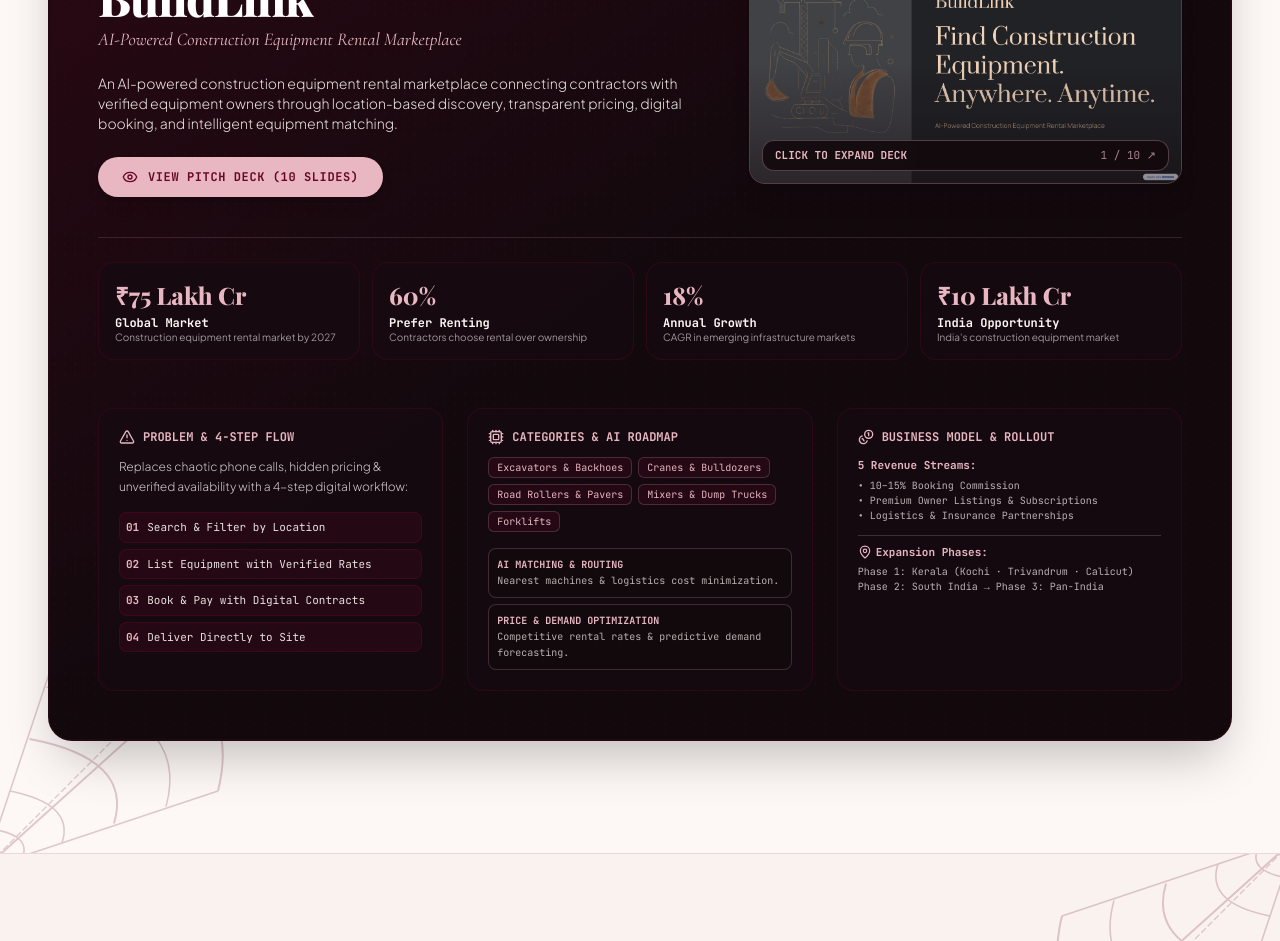
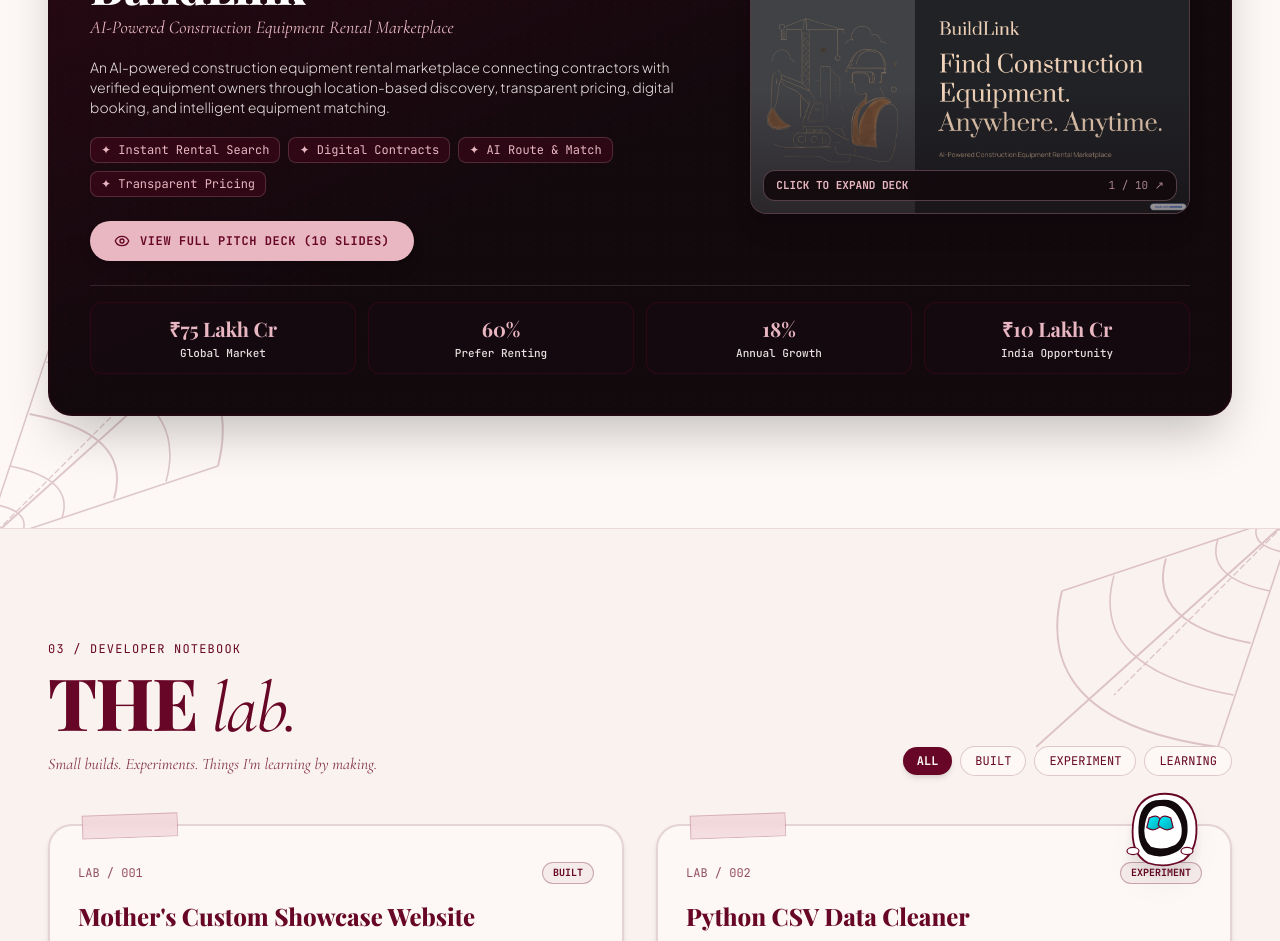
Before and after one commit to amrithaanup7-tech/portfolio, a React (Vite) app: page / in a window 1280 px wide. Shown: the part 2120-3061 px from the top of the page. Built offline with nearby package versions, Linux system fonts and the light colour scheme; a web font is replaced by a local one.

Commit message:
feat(work): streamline BuildLink case study card to concise high-impact format

```diff
--- a/src/components/FeaturedWork.tsx
+++ b/src/components/FeaturedWork.tsx
@@ -2,10 +2,6 @@
 import { motion, AnimatePresence } from 'framer-motion';
 import {
   Sparkles,
-  AlertTriangle,
-  Cpu,
-  Coins,
-  MapPin,
   ChevronRight,
   ChevronLeft,
   Eye,
@@ -75,33 +71,33 @@
           </p>
         </motion.div>
 
-        {/* Unified BuildLink Showcase Card (Single Page Format) */}
+        {/* Unified Concise BuildLink Showcase Card */}
         <motion.div
           initial={{ opacity: 0, y: 30 }}
           whileInView={{ opacity: 1, y: 0 }}
           viewport={{ once: true }}
           transition={{ duration: 0.7 }}
-          className="relative rounded-3xl overflow-hidden border-2 border-cherry/20 dark:border-blush/20 bg-nearblack text-cream shadow-2xl p-6 sm:p-10 md:p-12 flex flex-col gap-10"
+          className="relative rounded-3xl overflow-hidden border-2 border-cherry/20 dark:border-blush/20 bg-nearblack text-cream shadow-2xl p-6 sm:p-8 md:p-10 flex flex-col gap-6"
         >
           {/* Ambient Glow */}
           <div className="absolute inset-0 bg-gradient-to-br from-cherry/30 via-nearblack to-nearblack opacity-90 pointer-events-none" />
           <div className="absolute inset-0 halftone-overlay pointer-events-none opacity-20" />
 
-          {/* Top Row: Hero Overview & Slide Image */}
+          {/* Main Grid: Overview & Pitch Deck Preview */}
           <div className="relative z-10 grid grid-cols-1 lg:grid-cols-12 gap-8 items-center">
             {/* Left Content */}
-            <div className="lg:col-span-7 flex flex-col gap-5">
+            <div className="lg:col-span-7 flex flex-col gap-4">
               <div className="flex flex-wrap items-center gap-2">
                 <span className="px-3 py-1 rounded-full text-xs font-mono font-bold bg-blush text-cherry">
                   PRODUCT CASE STUDY
                 </span>
                 <span className="px-3 py-1 rounded-full text-xs font-mono border border-blush/30 text-blush">
-                  CONSTRUCTION-TECH
+                  CONSTRUCTION-TECH & AI
                 </span>
               </div>
 
               <div>
-                <h3 className="text-3xl sm:text-5xl font-display font-extrabold text-white tracking-tight">
+                <h3 className="text-3xl sm:text-4xl md:text-5xl font-display font-extrabold text-white tracking-tight">
                   {project.name}
                 </h3>
                 <p className="text-base sm:text-lg font-serif italic text-blush mt-1">
@@ -113,14 +109,26 @@
                 {project.conciseOverview}
               </p>
 
-              {/* View Full Pitch Deck Button */}
-              <div className="flex flex-wrap items-center gap-3 pt-1">
+              {/* Key Features Chips */}
+              <div className="flex flex-wrap gap-2 pt-1">
+                {['Instant Rental Search', 'Digital Contracts', 'AI Route & Match', 'Transparent Pricing'].map((chip) => (
+                  <span
+                    key={chip}
+                    className="px-2.5 py-1 rounded-lg text-xs font-mono bg-cherry/30 text-blush border border-blush/20"
+                  >
+                    ✦ {chip}
+                  </span>
+                ))}
+              </div>
+
+              {/* Action Button */}
+              <div className="pt-2">
                 <button
                   onClick={() => openDeckModal(0)}
-                  className="flex items-center gap-2.5 px-6 py-3 rounded-full bg-blush text-cherry font-mono font-bold text-xs tracking-wider uppercase hover:scale-105 transition-all shadow-lg group"
+                  className="inline-flex items-center gap-2.5 px-6 py-3 rounded-full bg-blush text-cherry font-mono font-bold text-xs tracking-wider uppercase hover:scale-105 transition-all shadow-lg group"
                 >
                   <Eye className="w-4 h-4 group-hover:scale-110 transition-transform" />
-                  <span>VIEW PITCH DECK ({totalSlides} SLIDES)</span>
+                  <span>VIEW FULL PITCH DECK ({totalSlides} SLIDES)</span>
                 </button>
               </div>
             </div>
@@ -139,121 +147,27 @@
                 <div className="absolute inset-0 bg-gradient-to-t from-nearblack/80 via-transparent to-transparent opacity-60 group-hover:opacity-40 transition-opacity" />
                 <div className="absolute bottom-3 left-3 right-3 flex items-center justify-between px-3 py-1.5 rounded-xl bg-nearblack/90 backdrop-blur-md border border-blush/30 text-[11px] font-mono text-cream">
                   <span className="text-blush font-bold">CLICK TO EXPAND DECK</span>
-                  <span className="text-blush/70">1 / 10 ↗</span>
+                  <span className="text-blush/70">1 / {totalSlides} ↗</span>
                 </div>
               </div>
             </div>
           </div>
 
-          {/* Middle Row: Market Potential Metrics */}
-          <div className="relative z-10 grid grid-cols-2 md:grid-cols-4 gap-3 pt-6 border-t border-blush/15">
+          {/* Bottom Sleek Metric Strip */}
+          <div className="relative z-10 grid grid-cols-2 md:grid-cols-4 gap-3 pt-4 border-t border-blush/15 text-center">
             {project.marketStats.map((item) => (
               <div
                 key={item.label}
-                className="p-4 rounded-2xl bg-nearblack-surface/90 border border-cherry/30 flex flex-col justify-between"
+                className="p-3 rounded-xl bg-nearblack-surface/90 border border-cherry/30 flex flex-col items-center justify-center"
               >
-                <div className="text-xl sm:text-2xl font-display font-extrabold text-blush">
+                <span className="text-lg sm:text-xl font-display font-bold text-blush">
                   {item.stat}
-                </div>
-                <div className="mt-1">
-                  <p className="text-xs font-mono font-bold text-cream">
-                    {item.label}
-                  </p>
-                  <p className="text-[10px] text-cream/60 leading-tight">
-                    {item.sublabel}
-                  </p>
-                </div>
+                </span>
+                <span className="text-[11px] font-mono font-medium text-cream/90 mt-0.5">
+                  {item.label}
+                </span>
               </div>
             ))}
-          </div>
-
-          {/* Bottom Grid: 3 Clean Compact Product Pillars */}
-          <div className="relative z-10 grid grid-cols-1 md:grid-cols-3 gap-6 pt-2">
-
-            {/* Pillar 1: Problem & 4-Step Solution */}
-            <div className="p-5 rounded-2xl bg-nearblack-surface/90 border border-cherry/30 flex flex-col gap-3">
-              <div className="flex items-center gap-2 text-xs font-mono text-blush font-bold uppercase">
-                <AlertTriangle className="w-4 h-4 text-blush shrink-0" />
-                <span>Problem & 4-Step Flow</span>
-              </div>
-              <p className="text-xs text-cream/80 font-light leading-relaxed">
-                Replaces chaotic phone calls, hidden pricing & unverified availability with a 4-step digital workflow:
-              </p>
-              <div className="flex flex-col gap-1.5 pt-1 text-[11px] font-mono text-cream/90">
-                <div className="flex items-center gap-2 p-1.5 rounded-lg bg-cherry/20 border border-cherry/40">
-                  <span className="text-blush font-bold">01</span>
-                  <span>Search & Filter by Location</span>
-                </div>
-                <div className="flex items-center gap-2 p-1.5 rounded-lg bg-cherry/20 border border-cherry/40">
-                  <span className="text-blush font-bold">02</span>
-                  <span>List Equipment with Verified Rates</span>
-                </div>
-                <div className="flex items-center gap-2 p-1.5 rounded-lg bg-cherry/20 border border-cherry/40">
-                  <span className="text-blush font-bold">03</span>
-                  <span>Book & Pay with Digital Contracts</span>
-                </div>
-                <div className="flex items-center gap-2 p-1.5 rounded-lg bg-cherry/20 border border-cherry/40">
-                  <span className="text-blush font-bold">04</span>
-                  <span>Deliver Directly to Site</span>
-                </div>
-              </div>
-            </div>
-
-            {/* Pillar 2: Categories & AI Capabilities */}
-            <div className="p-5 rounded-2xl bg-nearblack-surface/90 border border-cherry/30 flex flex-col gap-3">
-              <div className="flex items-center gap-2 text-xs font-mono text-blush font-bold uppercase">
-                <Cpu className="w-4 h-4 text-blush shrink-0" />
-                <span>Categories & AI Roadmap</span>
-              </div>
-
-              <div className="flex flex-wrap gap-1.5">
-                {project.equipmentCategories.map((c) => (
-                  <span key={c} className="px-2 py-0.5 rounded-md text-[10px] font-mono bg-cherry/20 text-blush border border-blush/20">
-                    {c}
-                  </span>
-                ))}
-              </div>
-
-              <div className="flex flex-col gap-1.5 pt-1 text-[11px] font-mono">
-                <div className="p-2 rounded-lg bg-nearblack border border-blush/20 text-cream/90">
-                  <span className="text-blush font-bold block text-[10px]">AI MATCHING & ROUTING</span>
-                  <span className="text-[10px] text-cream/70 font-light">Nearest machines & logistics cost minimization.</span>
-                </div>
-                <div className="p-2 rounded-lg bg-nearblack border border-blush/20 text-cream/90">
-                  <span className="text-blush font-bold block text-[10px]">PRICE & DEMAND OPTIMIZATION</span>
-                  <span className="text-[10px] text-cream/70 font-light">Competitive rental rates & predictive demand forecasting.</span>
-                </div>
-              </div>
-            </div>
-
-            {/* Pillar 3: Business Model & Rollout */}
-            <div className="p-5 rounded-2xl bg-nearblack-surface/90 border border-cherry/30 flex flex-col gap-3">
-              <div className="flex items-center gap-2 text-xs font-mono text-blush font-bold uppercase">
-                <Coins className="w-4 h-4 text-blush shrink-0" />
-                <span>Business Model & Rollout</span>
-              </div>
-
-              <div className="flex flex-col gap-1 text-[11px] font-mono text-cream/80">
-                <span className="text-blush font-bold">5 Revenue Streams:</span>
-                <span className="text-[10px] text-cream/70">
-                  • 10–15% Booking Commission<br/>
-                  • Premium Owner Listings & Subscriptions<br/>
-                  • Logistics & Insurance Partnerships
-                </span>
-              </div>
-
-              <div className="pt-2 border-t border-blush/20 flex flex-col gap-1 text-[11px] font-mono">
-                <span className="text-blush font-bold flex items-center gap-1">
-                  <MapPin className="w-3.5 h-3.5" />
-                  Expansion Phases:
-                </span>
-                <span className="text-[10px] text-cream/70">
-                  Phase 1: Kerala (Kochi · Trivandrum · Calicut)<br/>
-                  Phase 2: South India → Phase 3: Pan-India
-                </span>
-              </div>
-            </div>
-
           </div>
         </motion.div>
 
```
